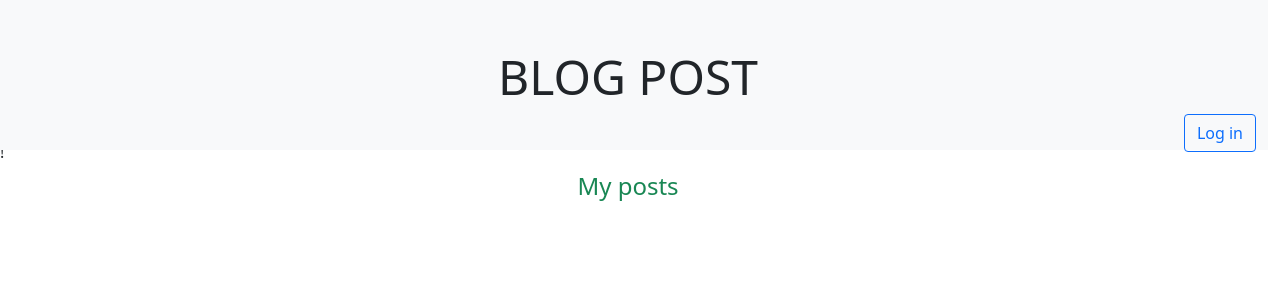
After one commit to Gideon-Tee/blog-webapp, a Django app: page /my_posts in a window 1280 px wide. The commit adds this page. Shown: the top 300 px of the page. Run offline with Django 4.2, Linux system fonts and the light colour scheme; data comes from the database, SQL or seed files in the repository; both versions use the stored data as it was after the commit.

Commit message:
Adjustments to the UI

```diff
--- a/blog/blog_app/templates/add_post.html
+++ b/blog/blog_app/templates/add_post.html
@@ -8,8 +8,6 @@
       {% csrf_token %}
       <label for="title" class="form-label">Title of post</label>
       <input type="text" name="title" required class="form-control">
-      <!-- <label for="author" class="form-label">Author</label> -->
-      <!-- <input type="text" name="author" required class="form-control"> -->
       <label for="content" class="form-label">Content</label>
       <textarea name="content" rows="8" cols="80" required class="form-control"></textarea>
       <div class="row text-center d-block mt-4">
--- a/blog/blog_app/templates/index.html
+++ b/blog/blog_app/templates/index.html
@@ -22,6 +22,8 @@
         {% if not user.is_authenticated %}
         <a href={% url 'login' %}><button class="btn btn-outline-primary">Log in</button></a>
         {% else %}
+        <a href={% url 'index' %}><button class="btn btn-outline-info">All posts</button></a>
+        <a href={% url 'my_posts' %}><button class="btn btn-outline-success">My posts</button></a>
         <a href={% url 'add_post' %}><button class="btn btn-outline-primary">New Post</button></a>
         <a href={% url 'logout' %}><button class="btn btn-outline-danger">Log out</button></a>
         {% endif %}
--- /dev/null
+++ b/blog/blog_app/templates/my_posts.html
@@ -0,0 +1,18 @@
+{% extends 'index.html' %}
+
+{% block content %}
+<div class="row container-flex mt-2 w-100">
+  <!-- Blog item -->
+  <h4 class="text-center text-success">My posts</h4>
+  {% for blog in my_posts reversed %}
+  <div class="card mb-3">
+    <h5 class="card-header">{{blog.title}}</h5>
+    <div class="card-body">
+      <h6 class="text-muted d-inline"><i>Published by {{blog.author}}: {{blog.created_date}}</i></h6>
+      <p class="card-text mt-1">{{ blog.content|truncatewords:40 }}</p>
+      <a href={% url 'post_detail' blog.id %} class="btn btn-primary">View blog post</a>
+    </div>
+  </div>
+  {% endfor %}
+</div>
+{% endblock %}
--- a/blog/blog_app/templates/post_detail.html
+++ b/blog/blog_app/templates/post_detail.html
@@ -3,6 +3,9 @@
 {% block header %}
 <div class="row container-flex w-100 text-center justify-content-end bg-light text-dark fixed-top mb-4" style="height:150px">
   <h1 class="display-5 mt-5">BLOG POST</h1>
+  {% for message in messages %}
+  <h5 class="alert alert-danger">{{message}}</h5>
+  {% endfor %}
 </div>
 {% endblock %}
 
--- a/blog/blog_app/urls.py
+++ b/blog/blog_app/urls.py
@@ -8,5 +8,6 @@ urlpatterns = [
     path('logout', views.logout, name='logout'),
     path('register', views.register, name='register'),
     path('add_post', views.add_post, name='add_post'),
+    path('my_posts', views.my_posts, name='my_posts'),
     path('post/<int:post_id>/delete_post', views.delete_post, name='delete_post')
 ]
--- a/blog/blog_app/views.py
+++ b/blog/blog_app/views.py
@@ -10,8 +10,15 @@ def index(request):
     context = {
     'blogs': blogs
     }
+    return render(request, 'index.html', context)
 
-    return render(request, 'index.html', context)
+def my_posts(request):
+    my_posts = Blog.objects.filter(author=request.user.username)
+    context = {
+    'my_posts': my_posts
+    }
+    return render(request, 'my_posts.html', context)
+
 
 def post_detail(request, post_id):
     blog = Blog.objects.get(id=post_id)
@@ -23,14 +30,17 @@ def post_detail(request, post_id):
 
 def delete_post(request, post_id):
     blog = Blog.objects.get(id=post_id)
-    blog.delete()
-    return redirect('index')
+    if request.user.username == blog.author:
+        blog.delete()
+        return redirect('index')
+    else:
+        messages.error(request, 'You can only delete posts published by you')
+        return redirect('post_detail', post_id)
 
 def add_post(request):
 
     if request.method == 'POST':
         title = request.POST['title']
-        # author = request.POST['author']
         author = request.user.username
         content = request.POST['content']
         created_date = datetime.now()
```
Also changed, not shown: blog/db.sqlite3.
